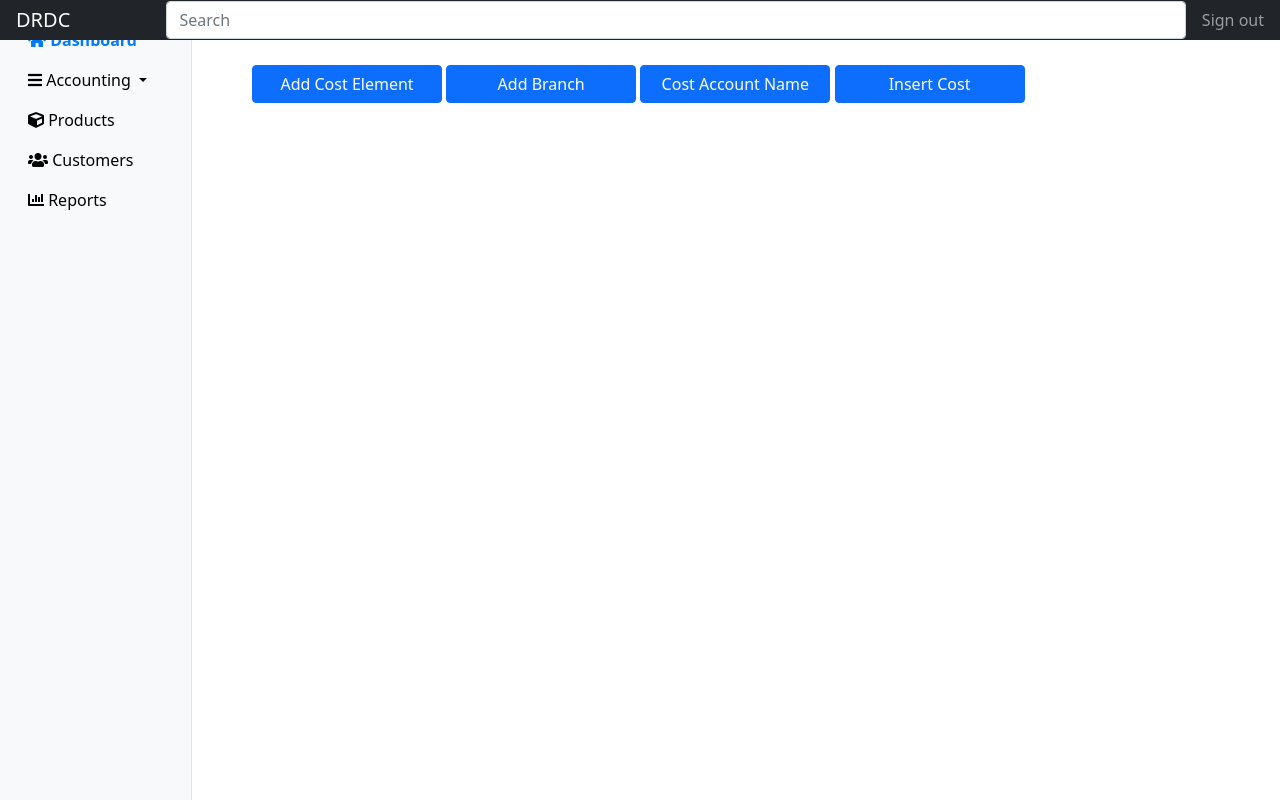
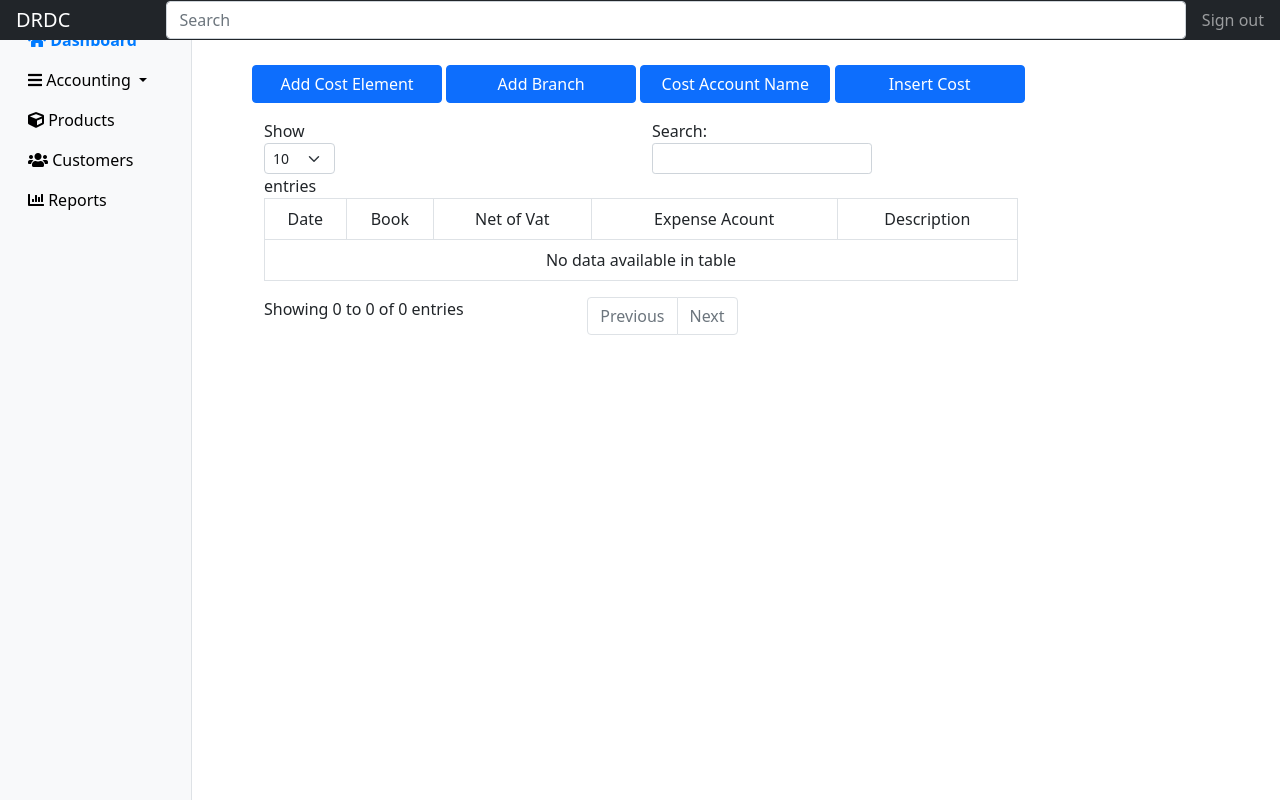
Before and after one commit to joeygracesabusido/duraville, a FastAPI app: page /insert-cost/ in a window 1280 px wide. Run offline with FastAPI, Linux system fonts and the light colour scheme; some libraries are stand-ins or nearby versions.

Commit message:
01.27.2024 4:54 pm

```diff
--- a/routes/admin.py
+++ b/routes/admin.py
@@ -237,7 +237,33 @@ async def api_login(request: Request):
 
 @login_router.get("/insert-cost/", response_class=HTMLResponse)
 async def insert_cost(request: Request):
-    return templates.TemplateResponse("cost/cost_transaction.html", {"request":request})
+
+    results = Cost.get_all_cost()
+
+    cost_data = [
+
+            {
+                "voucher_date": x.voucher_date,
+                "voucher_no": x.voucher_no,
+                "company": x.company,
+                "book": x.book,
+                "supplier": x.supplier,
+                "vat_reg": x.vat_reg,
+                "tin_no": x.tin_no,
+                "net_of_vat": x.net_of_vat,
+                "amount_due": x.amount_due,
+                "expense_account": x.expense_account,
+                "description": x.description,
+                "user": x.user
+
+
+            }
+             for x in results
+
+        ]
+
+
+    return templates.TemplateResponse("cost/cost_transaction.html", {"request":request,"cost_data":cost_data})
 
 @login_router.get("/insert-cost-elements/", response_class=HTMLResponse)
 async def insert_cost(request: Request):
@@ -282,6 +308,37 @@ def get_branchs(term: Optional[str] = None):
 
 
     return branch_data
+
+@login_router.get("/api-get-cost/")
+def get_branchs(term: Optional[str] = None):
+    # this is to autocomplete Routes
+    # Ensure you're correctly handling query parameters, 'term' in this case
+
+    results = Cost.get_all_cost()
+
+    cost_data = [
+
+            {
+                "voucher_date": x.voucher_date,
+                "voucher_no": x.voucher_no,
+                "company": x.company,
+                "book": x.book,
+                "supplier": x.supplier,
+                "vat_reg": x.vat_reg,
+                "tin_no": x.tin_no,
+                "net_of_vat": x.net_of_vat,
+                "amount_due": x.amount_due,
+                "expense_account": x.expense_account,
+                "description": x.description,
+                "user": x.user
+
+
+            }
+             for x in results
+
+        ]
+
+    return cost_data
 
 
 @login_router.get("/api-search-autocomplete-branch/")
--- a/templates/cost/cost_transaction.html
+++ b/templates/cost/cost_transaction.html
@@ -102,6 +102,60 @@
 
           </div>
         </div> -->
+
+
+        <div>
+
+          <div class="container mt-3">
+            <table id="my_table_cost" class="table table-bordered"  style="text-align: center;">
+                <thead class="border-bottom font-weight-bold">
+
+                        <td>Date</td>
+                        <td>Book</td>
+                        <td>Net of Vat</td>
+                        <td>Expense Acount</td>
+                        <td>Description</td>
+
+
+                    </tr>
+                </thead>
+                <tbody>
+                    {% for list in cost_data%}
+
+                        <tr>
+
+                            <td>{{list.voucher_date}}</td>
+                            <td>{{list.book}}</td>
+                            <td>{{list.net_of_vat}}</td>
+                            <td>{{list.expense_account}}</td>
+                            <td>{{list.description}}</td>
+
+
+
+                            <!-- <td>
+                                <a href="/update-chart-of-account/{{list.id}}"
+                                <button type="button" class="btn btn-primary">
+                                <i class="fas fa-database"></i> Edit</button></a>
+                            </td> -->
+
+
+
+
+                        </tr>
+
+                    {% endfor %}
+                </tbody>
+            </table>
+
+        </div>
+
+
+
+
+
+
+
+        </div>
 
 
 
@@ -370,8 +424,15 @@
 
 <!-- Add Bootstrap JS and Popper.js -->
 <script src="https://cdn.jsdelivr.net/npm/bootstrap@5.0.2/dist/js/bootstrap.bundle.min.js" integrity="sha384-MrcW6ZMFYlzcLA8Nl+NtUVF0sA7MsXsP1UyJoMp4YLEuNSfAP+JcXn/tWtIaxVXM" crossorigin="anonymous"></script>
+
+<script src="https://cdn.datatables.net/1.12.1/js/jquery.dataTables.min.js"></script>
+<script src="https://cdn.datatables.net/1.12.1/js/dataTables.bootstrap5.min.js"></script>
+
+
 <script>
-
+   $(document).ready(function () {
+    $('#my_table_cost').DataTable();
+});
 
 </script>
 
--- a/views/cost.py
+++ b/views/cost.py
@@ -1,7 +1,7 @@
 from sqlmodel import Field, Session, SQLModel, create_engine,select,func,funcfilter,within_group,Relationship,Index
 from sqlalchemy.orm.exc import NoResultFound
 
-from models.model import CostBranchCode
+from models.model import CostBranchCode,cost
 from database.mongodb_connection import Connection
 
 engine = Connection.db()
@@ -38,3 +38,18 @@ class Cost():
                 return data
             except NoResultFound:
                 return None
+
+
+    @staticmethod
+    def get_all_cost(): # this function is for getting all the cost expense from cost table
+        with Session(engine) as session:
+            try:
+                statement = select(cost)
+
+                results = session.exec(statement)
+
+                data = results.all()
+
+                return data
+            except NoResultFound:
+                return None
```
Also changed, not shown: models/model.py (+23 -2 lines), static/cost_transasction.js (line endings or trailing spaces).
